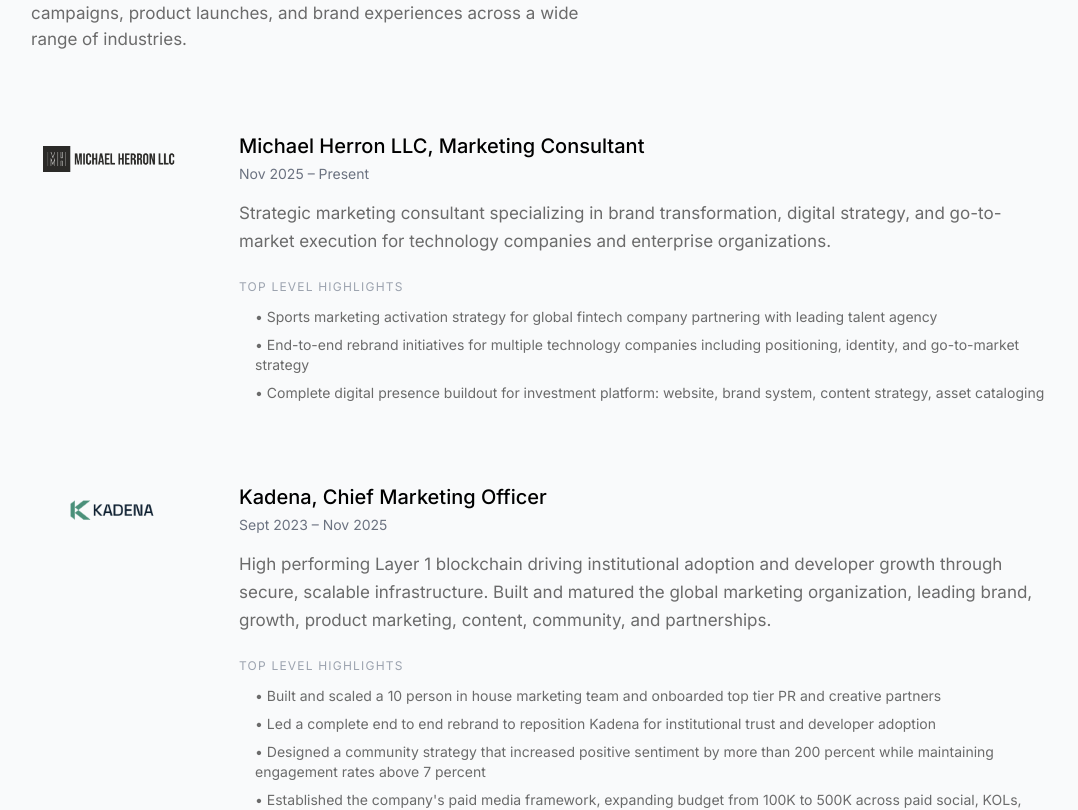
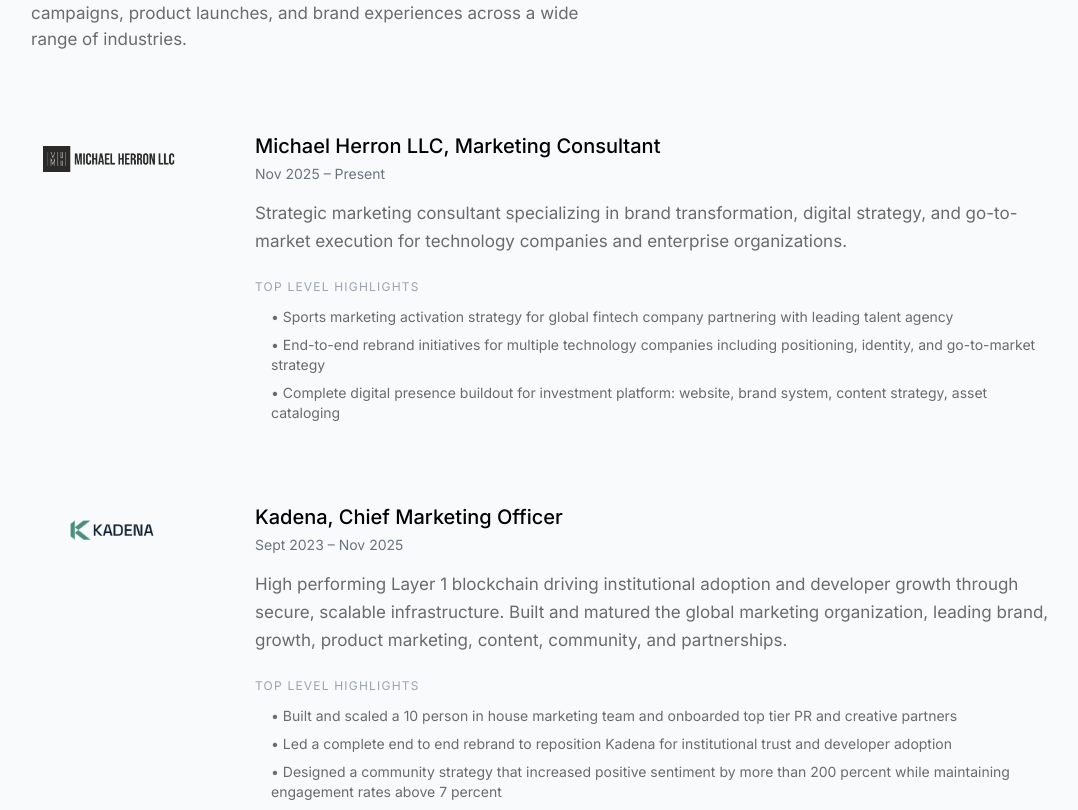
Before and after one commit to mrh1976/mherron, a Next.js app: page / in a window 1280 px wide. Shown: the part 2682-3492 px from the top of the page, without its empty margins (97-1175 px from the left). Built offline with nearby package versions, Linux system fonts and the light colour scheme.

Commit message:
Update page.tsx

```diff
--- a/app/page.tsx
+++ b/app/page.tsx
@@ -229,7 +229,7 @@ export default function Home() {
           <div className="space-y-20">
             {siteContent.experience.map((job) => (
               <div key={job.id}>
-                <div className="flex items-start gap-12 mb-6">
+                <div className="flex items-start gap-16 mb-6">
                   {job.id !== "earlier-career" ? (
                     <div className="w-[160px] h-[54px] rounded flex items-center justify-center flex-shrink-0 p-3">
                       <Image
```
